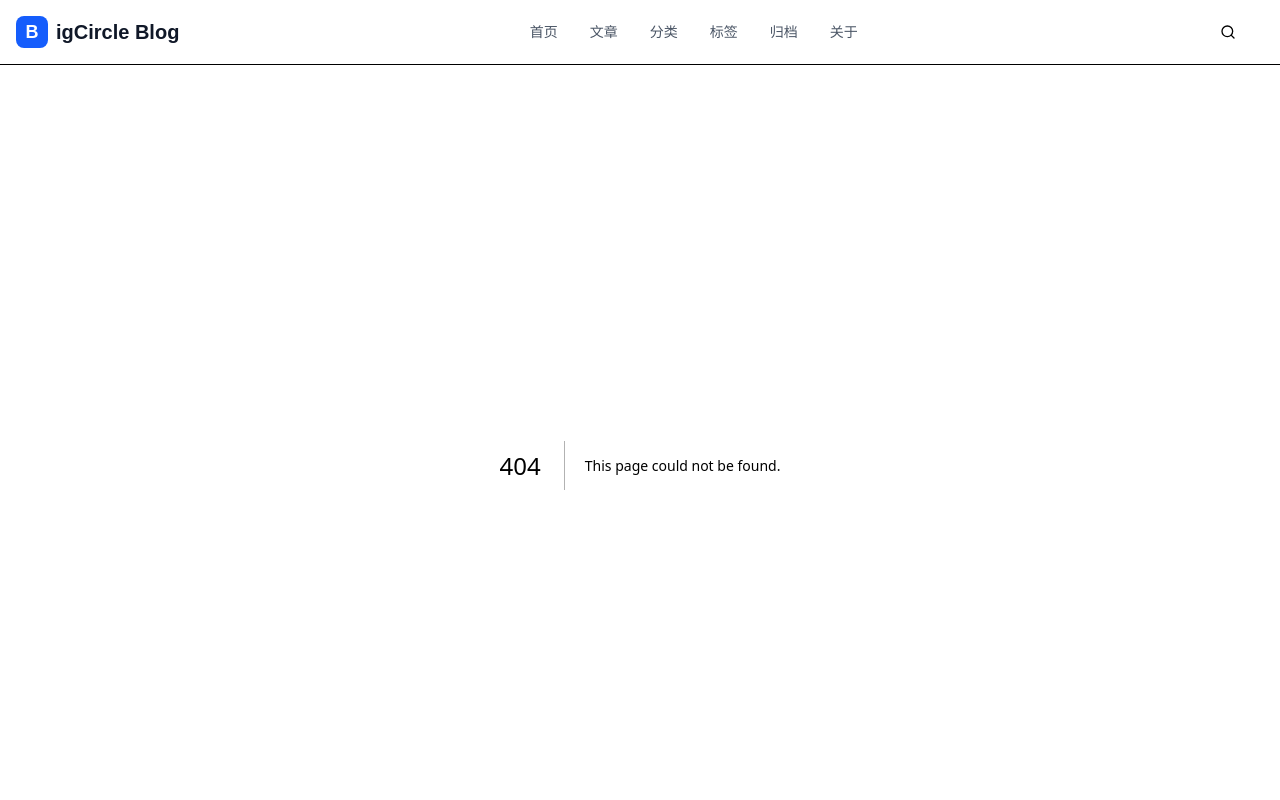
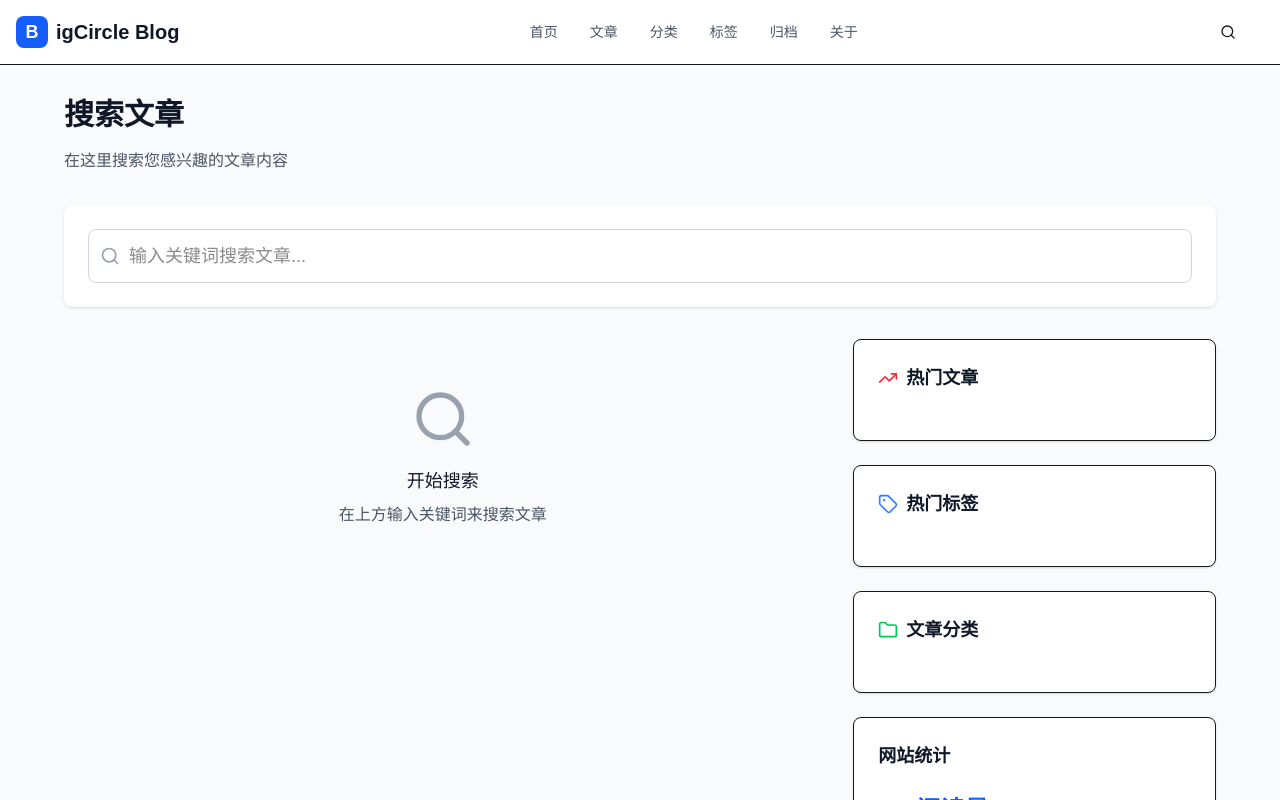
Before and after one commit to IgnorantCircle/igcircle-blog-client, a Next.js app: page /search in a window 1280 px wide. Before the commit this address had no page. Shown: the top 800 px of the page. Built offline with nearby package versions, Linux system fonts and the light colour scheme.

Commit message:
feat: 搜索功能

```diff
--- /dev/null
+++ b/src/app/search/page.tsx
@@ -0,0 +1,311 @@
+'use client'
+
+import React, { useEffect, useState } from 'react'
+import { useSearchParams } from 'next/navigation'
+import { PublicArticle, ArticleSearchQuery } from '@/types'
+import ArticleCard from '@/components/ArticleCard'
+import Sidebar from '@/components/Sidebar'
+import { Button } from '@/components/ui/Button'
+import { LoadingCard } from '@/components/ui/Loading'
+
+import { useToast } from '@/components/ui/Toast'
+import {
+	Search,
+	FileText,
+	Calendar,
+	TrendingUp,
+	Clock,
+	X,
+	AlertCircle,
+} from 'lucide-react'
+import { articlesApi } from '@/lib/api'
+
+const SearchPage: React.FC = () => {
+	const searchParams = useSearchParams()
+	const initialQuery = searchParams.get('q') || ''
+	const toast = useToast()
+
+	const [query, setQuery] = useState(initialQuery)
+	const [sortBy, setSortBy] = useState<
+		'latest' | 'popular' | 'oldest' | 'relevance'
+	>('relevance')
+
+	// 使用API Hook直接调用
+	const [articles, setArticles] = useState<{
+		items: PublicArticle[]
+		total: number
+		hasMore?: boolean
+	} | null>(null)
+	const [loading, setLoading] = useState(false)
+	const [error, setError] = useState<string | null>(null)
+
+	// 搜索函数
+	const performSearch = async (searchQuery: string, sort?: string) => {
+		if (!searchQuery.trim()) {
+			setArticles(null)
+			return
+		}
+
+		setLoading(true)
+		setError(null)
+
+		try {
+			const searchParams: ArticleSearchQuery = {
+				q: searchQuery,
+				page: 1,
+				limit: 12,
+			}
+
+			const response = await articlesApi.searchArticles(searchParams)
+			setArticles({
+				items: response.items,
+				total: response.total,
+				hasMore: response.items.length === 12,
+			})
+		} catch (err) {
+			setError('搜索失败，请稍后重试')
+			console.error('Search failed:', err)
+		} finally {
+			setLoading(false)
+		}
+	}
+
+	const retry = () => {
+		if (query.trim()) {
+			performSearch(query, sortBy)
+		}
+	}
+
+	// 错误处理
+	useEffect(() => {
+		if (error) {
+			toast.error('搜索失败: ' + error)
+		}
+	}, [error, toast])
+
+	// 防抖搜索
+	useEffect(() => {
+		const timer = setTimeout(() => {
+			if (query.trim()) {
+				performSearch(query, sortBy)
+
+				// 更新URL参数
+				const url = new URL(window.location.href)
+				url.searchParams.set('q', query)
+				window.history.replaceState({}, '', url.toString())
+			} else {
+				setArticles(null)
+				// 清除URL参数
+				const url = new URL(window.location.href)
+				url.searchParams.delete('q')
+				window.history.replaceState({}, '', url.toString())
+			}
+		}, 500)
+
+		return () => clearTimeout(timer)
+	}, [query, sortBy])
+
+	// 初始搜索
+	useEffect(() => {
+		if (initialQuery) {
+			performSearch(initialQuery, sortBy)
+		}
+	}, [initialQuery])
+
+	// 加载更多文章
+	const handleLoadMore = () => {
+		// TODO: Implement pagination
+		console.log('Load more functionality to be implemented')
+	}
+
+	// 切换排序方式
+	const handleSortChange = (
+		newSort: 'latest' | 'popular' | 'oldest' | 'relevance'
+	) => {
+		setSortBy(newSort)
+		if (query.trim()) {
+			performSearch(query, newSort)
+		}
+	}
+
+	// 清空搜索
+	const handleClearSearch = () => {
+		setQuery('')
+
+		const url = new URL(window.location.href)
+		url.searchParams.delete('q')
+		window.history.replaceState({}, '', url.toString())
+	}
+
+	return (
+		<div className='min-h-screen bg-gray-50'>
+			<div className='container mx-auto px-4 py-8'>
+				<div className='max-w-6xl mx-auto'>
+					{/* 搜索标题 */}
+					<div className='mb-8'>
+						<h1 className='text-3xl font-bold text-gray-900 mb-4'>搜索文章</h1>
+						<p className='text-gray-600'>在这里搜索您感兴趣的文章内容</p>
+					</div>
+
+					{/* 搜索框 */}
+					<div className='bg-white rounded-lg shadow-sm p-6 mb-8'>
+						<div className='relative'>
+							<div className='absolute inset-y-0 left-0 pl-3 flex items-center pointer-events-none'>
+								<Search className='h-5 w-5 text-gray-400' />
+							</div>
+							<input
+								type='text'
+								value={query}
+								onChange={(e) => setQuery(e.target.value)}
+								placeholder='输入关键词搜索文章...'
+								className='block w-full pl-10 pr-12 py-3 border border-gray-300 rounded-lg focus:ring-2 focus:ring-blue-500 focus:border-transparent text-lg'
+							/>
+							{query && (
+								<button
+									onClick={handleClearSearch}
+									className='absolute inset-y-0 right-0 pr-3 flex items-center text-gray-400 hover:text-gray-600'>
+									<X className='h-5 w-5' />
+								</button>
+							)}
+						</div>
+					</div>
+
+					<div className='grid grid-cols-1 lg:grid-cols-3 gap-8'>
+						{/* 主内容区 */}
+						<div className='lg:col-span-2'>
+							{/* 搜索结果统计和排序 */}
+							{query.trim() && (
+								<div className='flex items-center justify-between mb-6'>
+									<div className='text-gray-600'>
+										{loading ? (
+											<span>搜索中...</span>
+										) : (
+											<span>
+												找到{' '}
+												<span className='font-semibold text-gray-900'>
+													{articles?.total || 0}
+												</span>{' '}
+												篇相关文章
+												{query && (
+													<span className='ml-2'>
+														关于 &ldquo;
+														<span className='font-medium'>{query}</span>&rdquo;
+													</span>
+												)}
+											</span>
+										)}
+									</div>
+
+									{!loading && articles?.items && articles.items.length > 0 && (
+										<div className='flex items-center space-x-2'>
+											<Button
+												variant={sortBy === 'relevance' ? 'primary' : 'ghost'}
+												size='sm'
+												onClick={() => handleSortChange('relevance')}>
+												相关性
+											</Button>
+											<Button
+												variant={sortBy === 'latest' ? 'primary' : 'ghost'}
+												size='sm'
+												onClick={() => handleSortChange('latest')}>
+												<Clock className='w-4 h-4 mr-1' />
+												最新
+											</Button>
+											<Button
+												variant={sortBy === 'popular' ? 'primary' : 'ghost'}
+												size='sm'
+												onClick={() => handleSortChange('popular')}>
+												<TrendingUp className='w-4 h-4 mr-1' />
+												热门
+											</Button>
+											<Button
+												variant={sortBy === 'oldest' ? 'primary' : 'ghost'}
+												size='sm'
+												onClick={() => handleSortChange('oldest')}>
+												<Calendar className='w-4 h-4 mr-1' />
+												最早
+											</Button>
+										</div>
+									)}
+								</div>
+							)}
+
+							{/* 搜索结果 */}
+							{!query.trim() ? (
+								<div className='text-center py-12'>
+									<Search className='w-16 h-16 text-gray-400 mx-auto mb-4' />
+									<h3 className='text-lg font-medium text-gray-900 mb-2'>
+										开始搜索
+									</h3>
+									<p className='text-gray-600'>在上方输入关键词来搜索文章</p>
+								</div>
+							) : loading ? (
+								<div className='grid grid-cols-1 md:grid-cols-2 gap-6'>
+									{Array.from({ length: 6 }).map((_, i) => (
+										<LoadingCard key={i} />
+									))}
+								</div>
+							) : error ? (
+								<div className='text-center py-12 bg-red-50 rounded-lg border border-red-200'>
+									<AlertCircle className='h-12 w-12 text-red-500 mx-auto mb-4' />
+									<h3 className='text-lg font-semibold text-red-700 mb-2'>
+										搜索失败
+									</h3>
+									<p className='text-red-600 mb-4'>{error}</p>
+									<Button onClick={retry} variant='outline' size='sm'>
+										重试
+									</Button>
+								</div>
+							) : articles?.items && articles.items.length > 0 ? (
+								<>
+									<div className='grid grid-cols-1 md:grid-cols-2 gap-6 mb-8'>
+										{articles.items.map((article) => (
+											<ArticleCard
+												key={article.id}
+												article={article}
+												variant='default'
+												searchQuery={query}
+											/>
+										))}
+									</div>
+
+									{/* 加载更多 */}
+									{articles?.hasMore && (
+										<div className='text-center'>
+											<Button
+												onClick={handleLoadMore}
+												disabled={loading}
+												size='lg'>
+												{loading ? '加载中...' : '加载更多'}
+											</Button>
+										</div>
+									)}
+								</>
+							) : (
+								<div className='text-center py-12'>
+									<FileText className='w-16 h-16 text-gray-400 mx-auto mb-4' />
+									<h3 className='text-lg font-medium text-gray-900 mb-2'>
+										未找到相关文章
+									</h3>
+									<p className='text-gray-600 mb-4'>
+										尝试使用不同的关键词或检查拼写
+									</p>
+									<Button onClick={handleClearSearch} variant='outline'>
+										清空搜索
+									</Button>
+								</div>
+							)}
+						</div>
+
+						{/* 侧边栏 */}
+						<div className='lg:col-span-1'>
+							<Sidebar />
+						</div>
+					</div>
+				</div>
+			</div>
+		</div>
+	)
+}
+
+export default SearchPage
```
